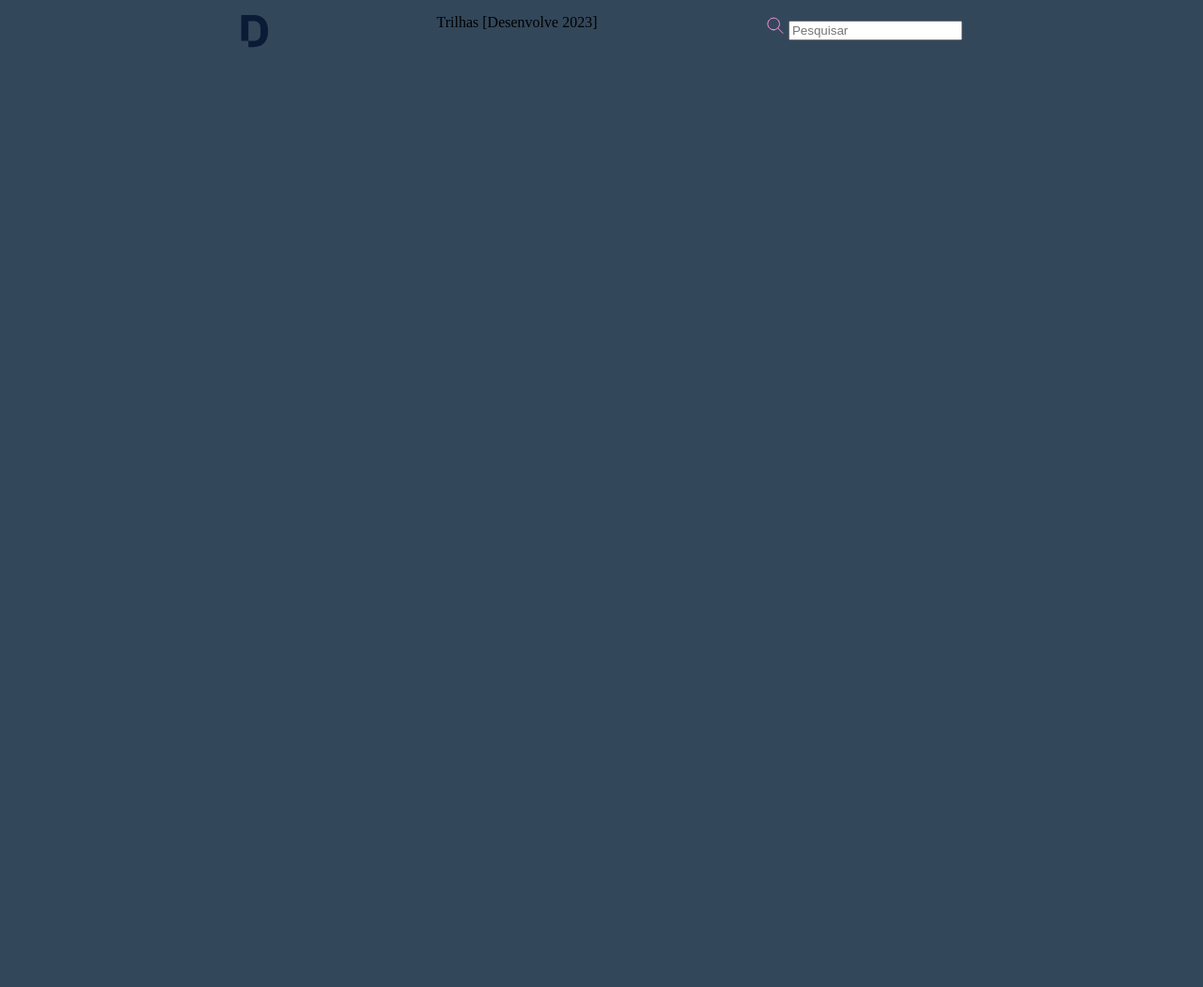
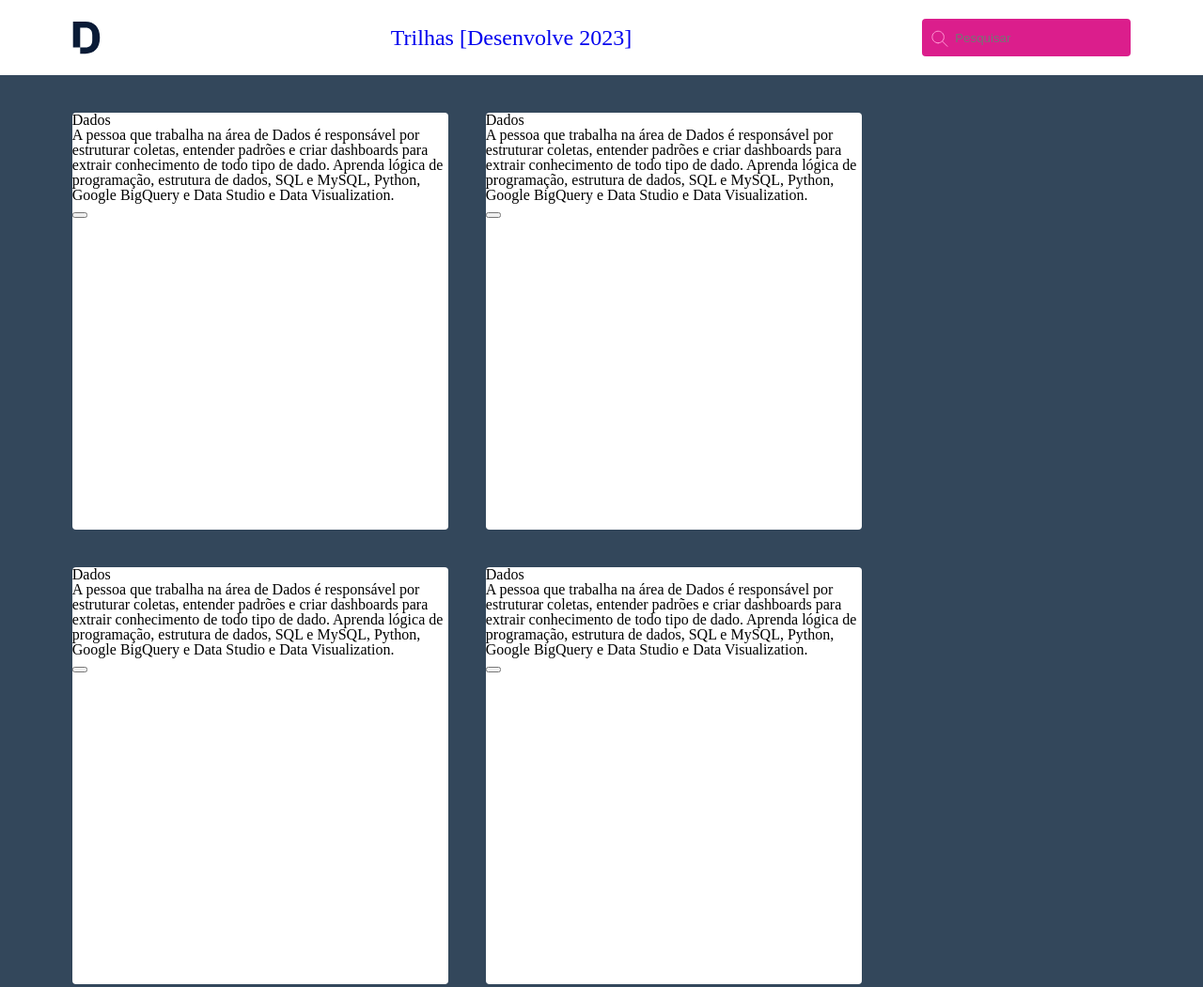
Before and after one commit to reginalimaa/Primeiro-Desafio-FullStack-Desenvolve, a plain HTML site: page index.html in a window 1280 px wide. Shown: the top 1051 px of the page at 94% size. Before the commit the page ends 800 px from the top, so only its background shows below. Drawn offline with Linux system fonts and the light colour scheme.

Commit message:
blocos de info
ajustes finais do header e definicao de blocos de info

```diff
--- a/css/cabecalho.css
+++ b/css/cabecalho.css
@@ -1,8 +1,34 @@
 .cabecalho {
+    background: #ffffff;
+
+    width: 100%;
+    height: 80px;
+
     display: flex;
     flex-direction: row;
 
+    align-items: center;
+
     justify-content: space-between;
+}
 
-    margin: 1rem 0;
+.header_title {
+    font-size: 24px;
+    color: #0000EE;
 }
+
+.header_label-search {
+    background-color: #DB1E8C;
+
+    height: 40px;
+    padding: 8px;
+    display: flex;
+    align-items: center;
+    gap: 4px;
+    border-radius: 4px;
+}
+
+.header_input {
+    background-color: transparent;
+    border: none;
+}
--- /dev/null
+++ b/css/main.css
@@ -0,0 +1,19 @@
+.main_box {
+    display: flex;
+    flex-direction: row;
+    flex-wrap: wrap;
+
+}
+
+.container_box{
+    height: 444px;
+    width: 400px;
+
+
+
+    border-radius: 4px;
+
+    background: #ffffff;
+
+    margin: 40px 40px 0 0px;
+}
--- /dev/null
+++ b/css/ref.css
@@ -0,0 +1,56 @@
+/* Importação de fonte via Google Fonts --------- */
+@import url('https://fonts.googleapis.com/css2?family=IBM+Plex+Sans&display=swap');
+
+/* Reset básico --------- */
+* {
+    margin: 0;
+    padding: 0;
+    box-sizing: border-box;
+}
+
+/* Body --------- */
+body {
+    background-color: #33475B;
+    font-family: 'IBM Plex Sans', sans-serif;
+}
+
+/* Header --------- */
+header {
+    height: 80px;
+    background-color: #FFFFFF;
+    display: flex;
+}
+
+.container-elementos-header {
+    width: 1280px;
+    margin: 0 auto;
+    display: flex;
+    align-items: center;
+    justify-content: space-between;
+}
+
+.titulo-principal {
+    font-size: 24px;
+    color: #0000EE;
+    font-weight: 400;
+}
+
+.label-pesquisa {
+    background-color: #DB1E8C;
+    height: 40px;
+    padding: 8px;
+    display: flex;
+    align-items: center;
+    gap: 4px;
+    border-radius: 4px;
+}
+
+.input-pesquisa {
+    background-color: transparent;
+    padding: 4px;
+    border: none;
+}
+
+::placeholder {
+    color: #FF97D3;
+}
--- a/css/style.css
+++ b/css/style.css
@@ -1,8 +1,13 @@
+* {
+    box-sizing: border-box;
+}
+
 body {
     background-color: #33475b;
 }
 
+
 .container {
-    padding-left: 20%;
-    padding-right: 20%;
+    padding-left: 6%;
+    padding-right: 6%;
 }
--- a/index.html
+++ b/index.html
@@ -9,17 +9,72 @@
     <link rel="stylesheet" href="css/reset.css">
     <link rel="stylesheet" href="css/style.css">
     <link rel="stylesheet" href="css/cabecalho.css">
+    <link rel="stylesheet" href="css/main.css">
 </head>
 <body>
     <header class="cabecalho container">
         <img src="img/logo-simplificada.svg" alt="Logo simplificada Desenvolve">
-        <h1>Trilhas [Desenvolve 2023]</h1>
-        <label for="">
+        <h1 class="header_title">Trilhas [Desenvolve 2023]</h1>
+        <label class="header_label-search" for="">
             <img src="img/lupa.svg" alt="">
-            <input type="text" placeholder="Pesquisar">
+            <input class="header_input" type="text" placeholder="Pesquisar">
         </label>
     </header>
-    <main>
+    <main class="main_box container">
+        <section class="container_box">
+            <h2 class="main_title">Dados</h2>
+            <p>A pessoa que trabalha na área de Dados é responsável por estruturar coletas, entender padrões e criar
+                dashboards para extrair conhecimento de todo tipo de dado. Aprenda lógica de programação, estrutura de
+                dados, SQL e MySQL, Python, Google BigQuery e Data Studio e Data Visualization.</p>
+            <button class="main_button">
+
+            </button>
+        </section>
+        <section class="container_box">
+            <h2 class="main_title">Dados</h2>
+            <p>A pessoa que trabalha na área de Dados é responsável por estruturar coletas, entender padrões e criar
+                dashboards para extrair conhecimento de todo tipo de dado. Aprenda lógica de programação, estrutura de
+                dados, SQL e MySQL, Python, Google BigQuery e Data Studio e Data Visualization.</p>
+            <button class="main_button">
+
+            </button>
+        </section>
+        <section class="container_box">
+            <h2 class="main_title">Dados</h2>
+            <p>A pessoa que trabalha na área de Dados é responsável por estruturar coletas, entender padrões e criar
+                dashboards para extrair conhecimento de todo tipo de dado. Aprenda lógica de programação, estrutura de
+                dados, SQL e MySQL, Python, Google BigQuery e Data Studio e Data Visualization.</p>
+            <button class="main_button">
+
+            </button>
+        </section>
+        <section class="container_box">
+            <h2 class="main_title">Dados</h2>
+            <p>A pessoa que trabalha na área de Dados é responsável por estruturar coletas, entender padrões e criar
+                dashboards para extrair conhecimento de todo tipo de dado. Aprenda lógica de programação, estrutura de
+                dados, SQL e MySQL, Python, Google BigQuery e Data Studio e Data Visualization.</p>
+            <button class="main_button">
+
+            </button>
+        </section>
+        <section class="container_box">
+            <h2 class="main_title">Dados</h2>
+            <p>A pessoa que trabalha na área de Dados é responsável por estruturar coletas, entender padrões e criar
+                dashboards para extrair conhecimento de todo tipo de dado. Aprenda lógica de programação, estrutura de
+                dados, SQL e MySQL, Python, Google BigQuery e Data Studio e Data Visualization.</p>
+            <button class="main_button">
+
+            </button>
+        </section>
+        <section class="container_box">
+            <h2 class="main_title">Dados</h2>
+            <p>A pessoa que trabalha na área de Dados é responsável por estruturar coletas, entender padrões e criar
+                dashboards para extrair conhecimento de todo tipo de dado. Aprenda lógica de programação, estrutura de
+                dados, SQL e MySQL, Python, Google BigQuery e Data Studio e Data Visualization.</p>
+            <button class="main_button">
+
+            </button>
+        </section>
 
     </main>
     <footer>
```
Also changed, not shown: ref.html (added, +33 -0 lines).
